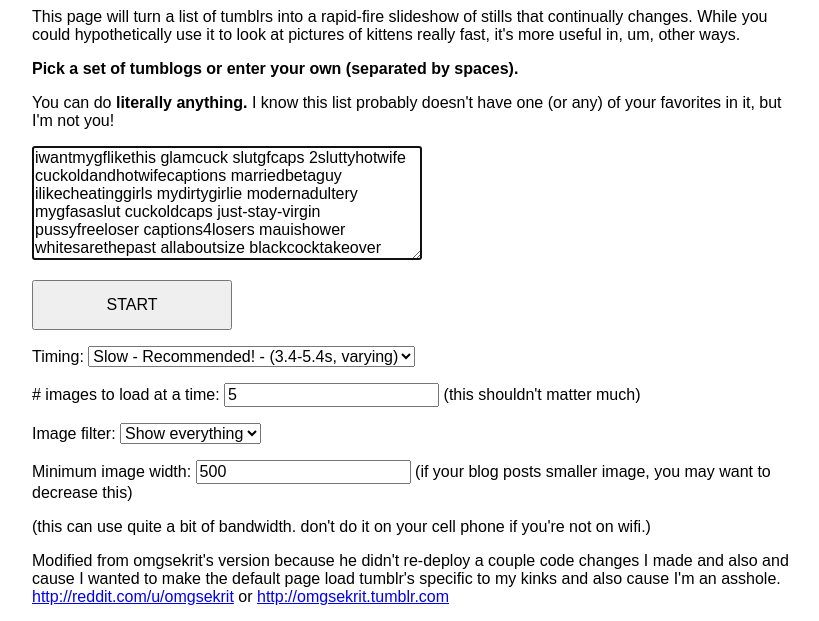
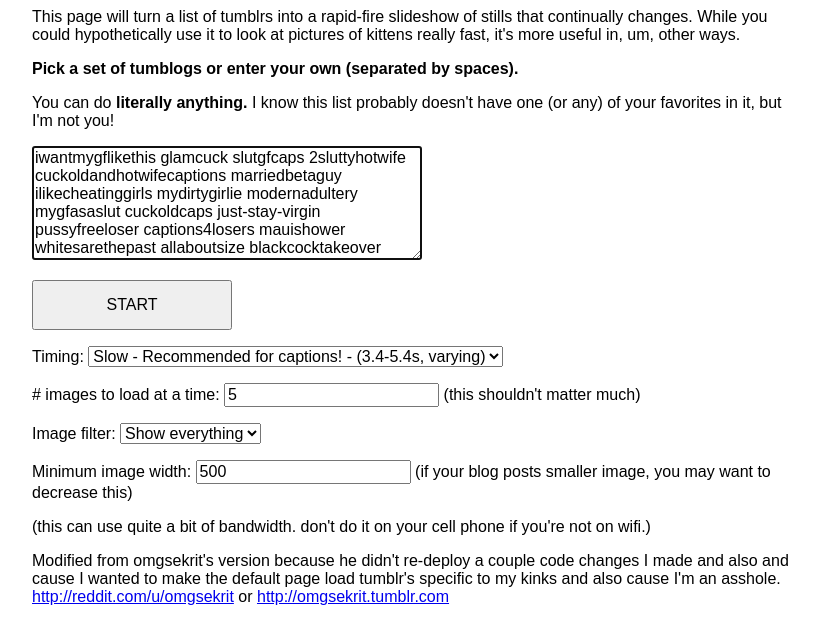
Before and after one commit to gooninatorforker/mygooninatorfork, a website built with webpack: page gooninator/index.html in a window 1280 px wide. Shown: the part 157-778 px from the top of the page, without its empty margins (224-1043 px from the left). Built offline with nearby package versions, Linux system fonts and the light colour scheme.

Commit message:
Update index.html

```diff
--- a/gooninator/index.html
+++ b/gooninator/index.html
@@ -34,7 +34,8 @@
       <p>
         Timing:
         <select name="timing_function">
-          <option value="variableSlow">Slow - Recommended! - (3.4-5.4s, varying)</option>
+          <option value="variableSlow">Slow - Recommended for captions! - (3.4-5.4s, varying)</option>
+          <option value="variableSlowest">Slowest - Recommended for captions! - (varying)</option>
           <option value="variableMedium">Fast (0.2-1.2s, varying)</option>
           <option value="variableFast">Really fast (0.0-0.6s, varying)</option>
           <option value="500">0.5s constant</option>
```
